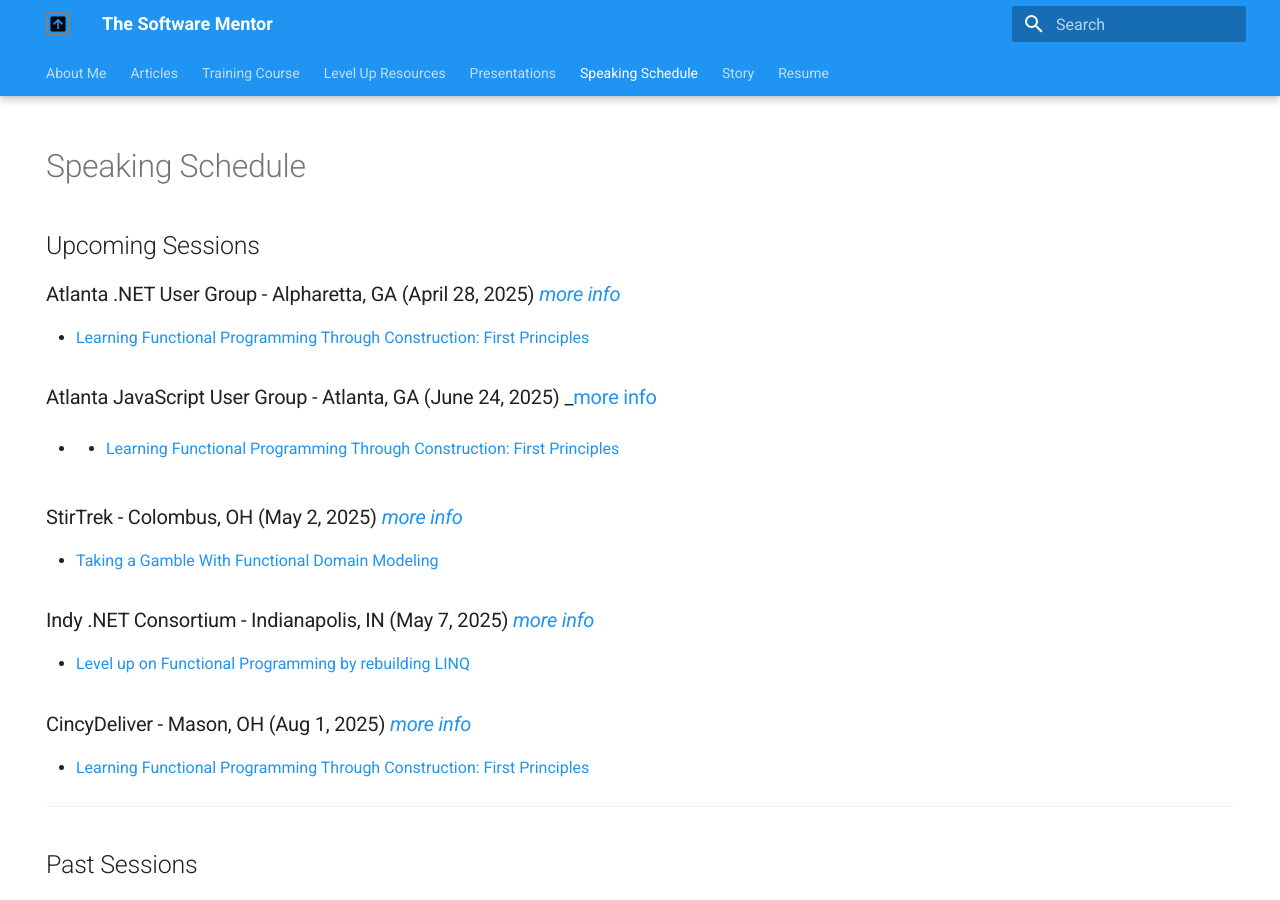
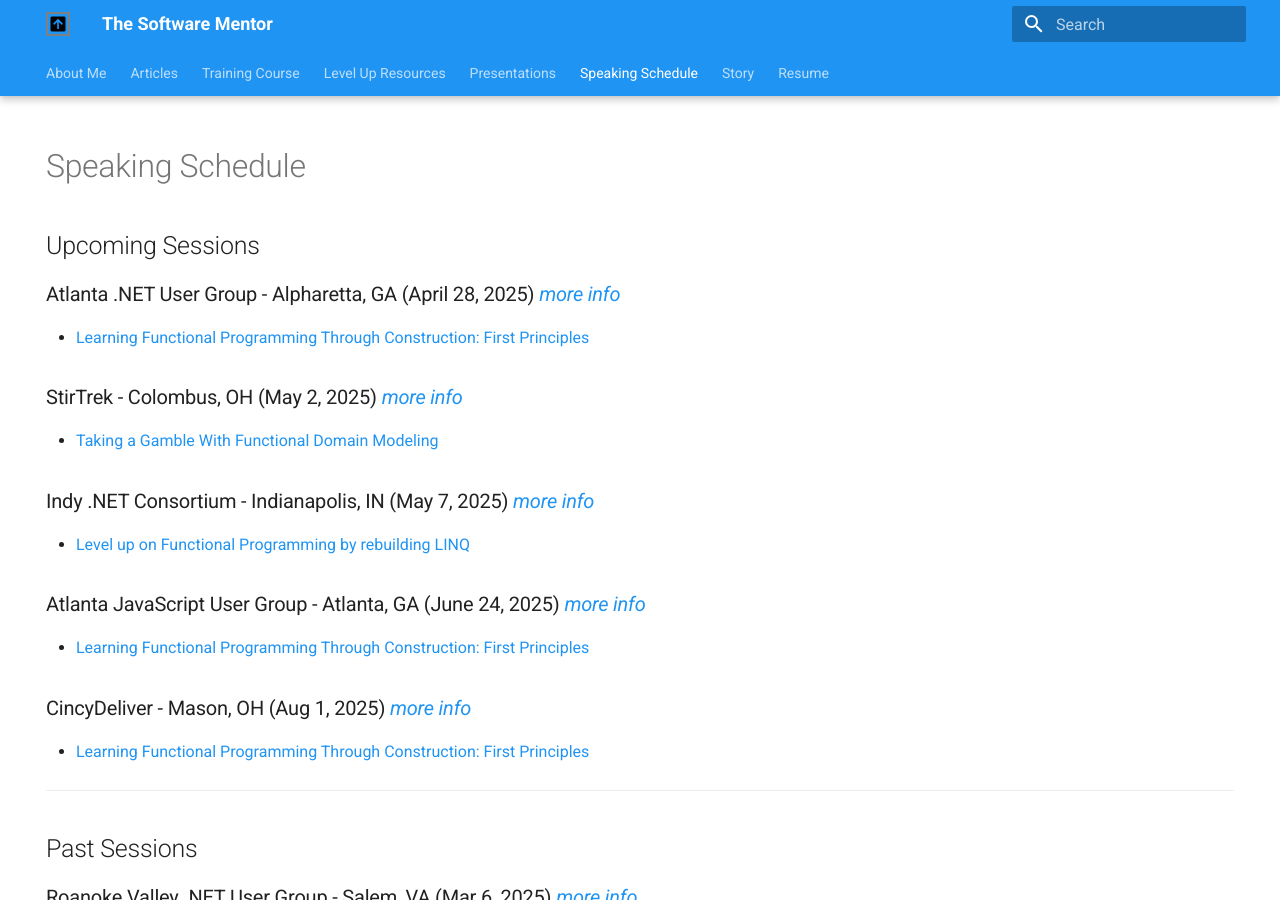
Before and after one commit to cameronpresley/blog, an MkDocs documentation site: the page built from docs/speaking-schedule.md, in a window 1280 px wide and 900 px high. Built offline with MkDocs 1.6.1 and Material for MkDocs 9.7.7, drawn with Linux system fonts in a browser that asks for light colours; plug-ins that fetch from the network failed and are left out; part of the change alters nothing that is shown.

```diff
--- a/docs/speaking-schedule.md
+++ b/docs/speaking-schedule.md
@@ -11,10 +11,6 @@ hide:
 
 - [Learning Functional Programming Through Construction: First Principles](./presentations.md#learning-functional-programming-through-construction-first-principles)
 
-### Atlanta JavaScript User Group - Atlanta, GA (June 24, 2025) _[more info]()
-
-- - [Learning Functional Programming Through Construction: First Principles](./presentations.md#learning-functional-programming-through-construction-first-principles)
-
 ### StirTrek - Colombus, OH (May 2, 2025) _[more info](https://stirtrek.com/)_
 
 - [Taking a Gamble With Functional Domain Modeling](presentations.md#taking-a-gamble-with-functional-domain-modeling)
@@ -22,6 +18,10 @@ hide:
 ### Indy .NET Consortium - Indianapolis, IN (May 7, 2025) _[more info](https://www.meetup.com/indy-net-consortium/events/305129423)_
 
 - [Level up on Functional Programming by rebuilding LINQ](./presentations.md#level-up-on-functional-programming-by-rebuilding-linq)
+
+### Atlanta JavaScript User Group - Atlanta, GA (June 24, 2025) _[more info]()_
+
+- [Learning Functional Programming Through Construction: First Principles](./presentations.md#learning-functional-programming-through-construction-first-principles)
 
 ### CincyDeliver - Mason, OH (Aug 1, 2025) _[more info](https://www.cincydeliver.org/Home/Index)_
 
```
